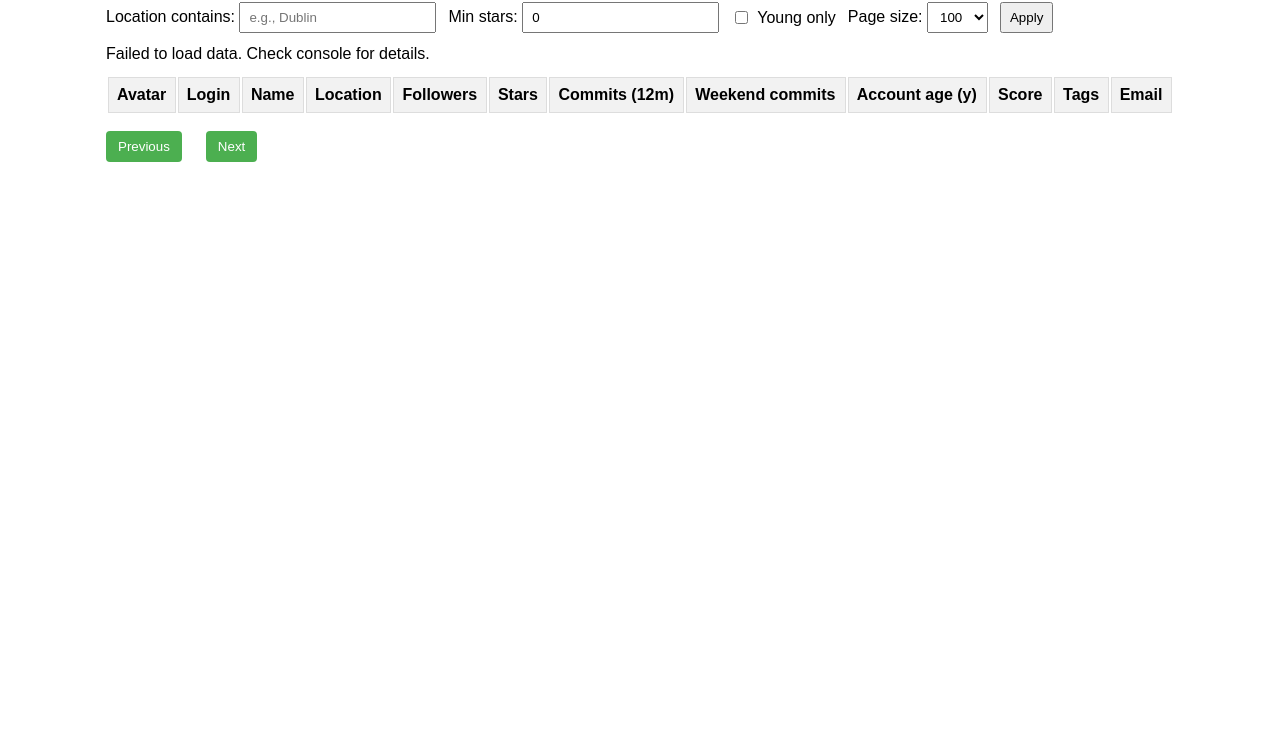
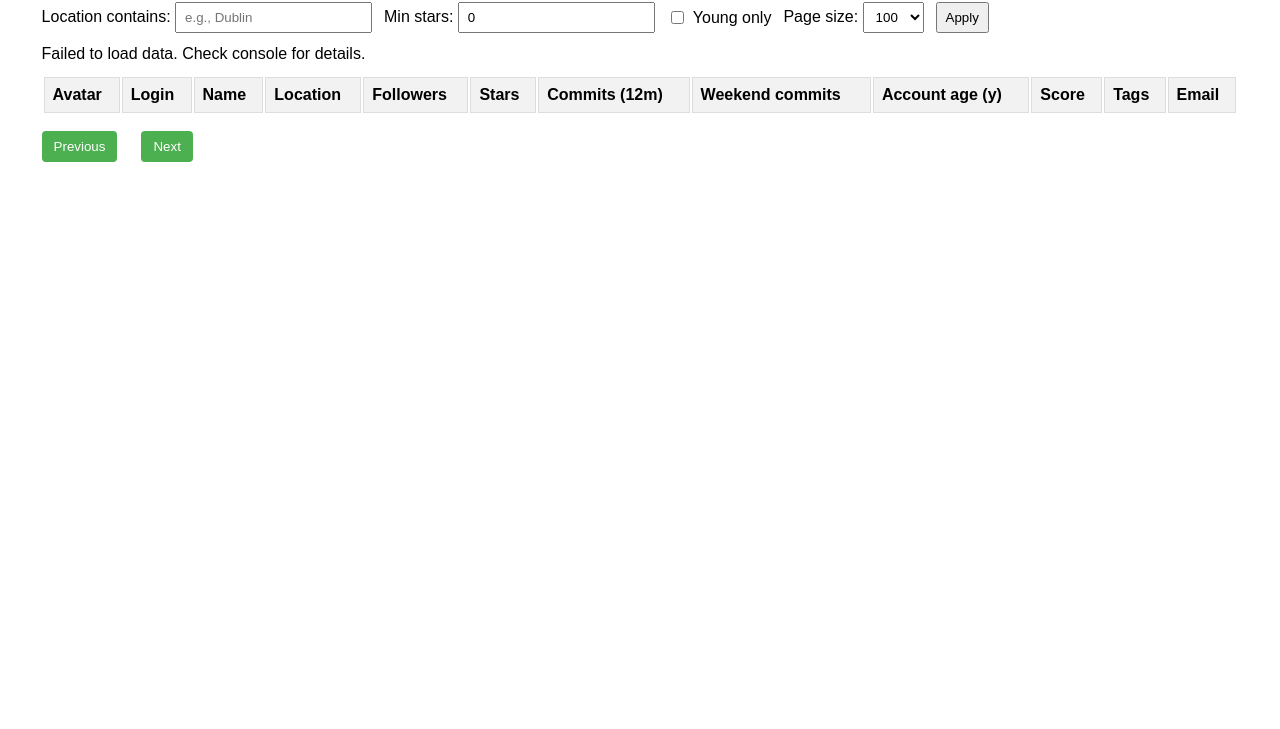
Before and after one commit to timf34/SecretProject, a plain HTML site: page index.html in a window 1280 px wide. Shown: the part 71-800 px from the top of the page. Drawn offline with nearby package versions, Linux system fonts and the light colour scheme; no server answers.

Commit message:
better spacing

```diff
--- a/styles.css
+++ b/styles.css
@@ -1,7 +1,12 @@
 :root { color-scheme: light; }
 * { box-sizing: border-box; }
 body { margin: 0; font-family: Arial, sans-serif; }
-.container { max-width: 1100px; margin: 0 auto; padding: 16px; }
+.container {
+	max-width: none;          /* remove the 1100px cap */
+	width: min(96vw, 1800px); /* stretch on large screens, cap at 1800px for readability */
+	margin: 0 auto;
+	padding: 16px;
+  }
 .table-wrap {
 	width: 100%;
 	overflow-x: auto;   /* horizontal scroll if needed */
```
